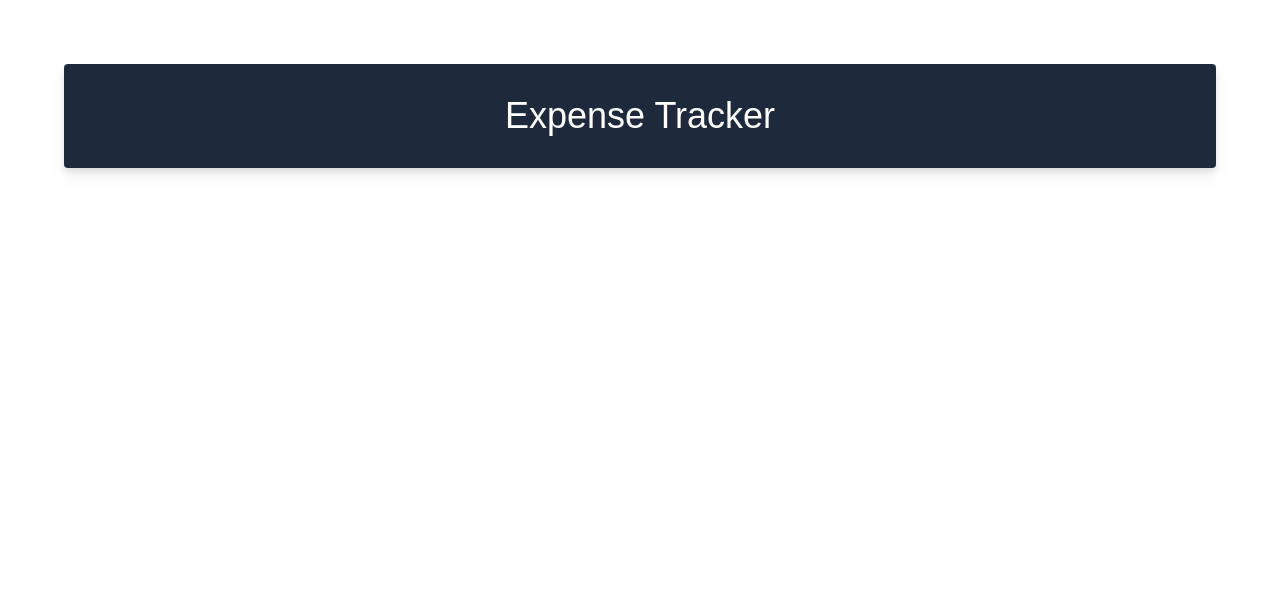
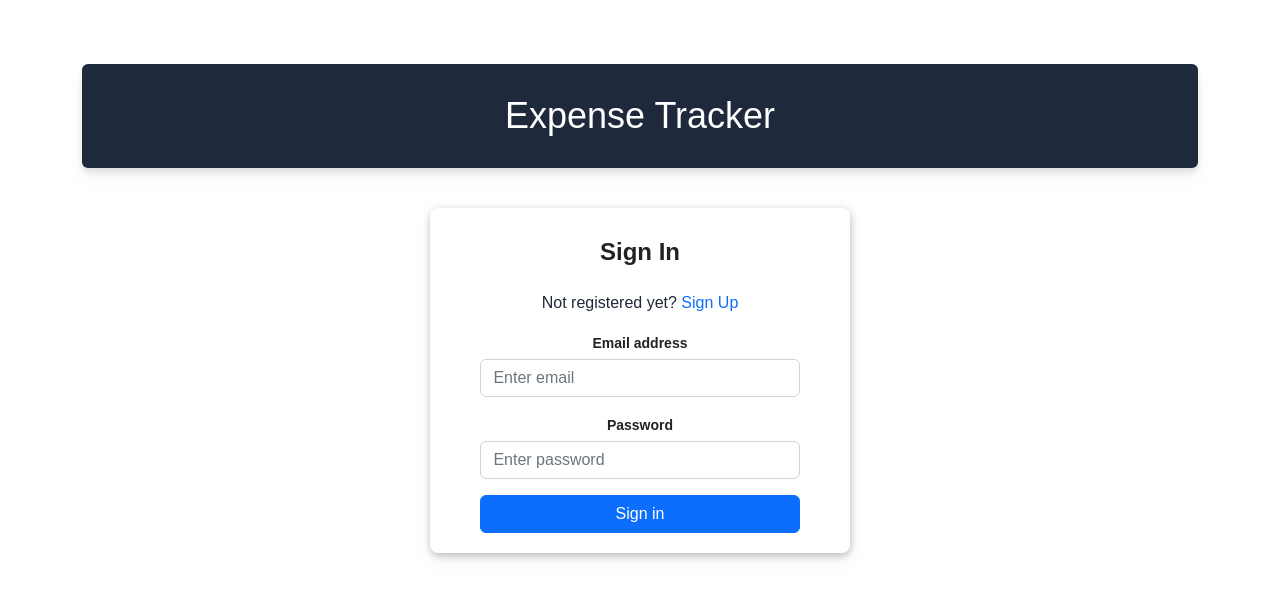
Before and after one commit to ingrid-liu/Small-Side-Project-11-Expense_Tracker_App, a React (Create React App) app in the folder client/: page /login in a window 1280 px wide. Shown: the top 598 px of the page. Built offline with nearby package versions, Linux system fonts and the light colour scheme.

Commit message:
add login page

```diff
--- a/client/package.json
+++ b/client/package.json
@@ -7,6 +7,7 @@
     "@testing-library/jest-dom": "^5.16.5",
     "@testing-library/react": "^13.4.0",
     "@testing-library/user-event": "^13.5.0",
+    "bootstrap": "^5.2.3",
     "boxicons": "^2.1.4",
     "chart.js": "^3.9.1",
     "lodash": "^4.17.21",
--- a/client/src/App.js
+++ b/client/src/App.js
@@ -1,9 +1,9 @@
 // import logo from './logo.svg';
 import "./App.css";
 import Graph from "./components/Graph";
-import Labels from "./components/Labels";
+import Login from "./components/Login";
 import Form from "./components/Form";
-import Calculator from "./components/Calc/Calculator";
+import Calculator from "./components/Calc";
 
 import { BrowserRouter } from "react-router-dom";
 import { Routes, Route } from "react-router";
@@ -27,7 +27,7 @@
                 </div>
               }
             />
-            <Route path="/login" element={<></>} />
+            <Route path="/login" element={<Login />} />
             <Route path="/calc" element={<Calculator />} />
           </Routes>
         </div>
--- /dev/null
+++ b/client/src/components/Login/index.js
@@ -0,0 +1,87 @@
+import React, { useState } from "react";
+import "./login.css";
+import "bootstrap/dist/css/bootstrap.min.css";
+
+export default function (props) {
+  let [authMode, setAuthMode] = useState("signin");
+
+  const changeAuthMode = () => {
+    setAuthMode(authMode === "signin" ? "signup" : "signin");
+  };
+
+  if (authMode === "signin") {
+    return (
+      <div style={{ display: "inline-block" }}>
+        <form className="Auth-form">
+          <div className="Auth-form-content">
+            <h3 className="Auth-form-title">Sign In</h3>
+            <div className="text-center">
+              Not registered yet?{" "}
+              <span className="link-primary" onClick={changeAuthMode}>
+                Sign Up
+              </span>
+            </div>
+            <div className="form-group mt-3">
+              <label>Email address</label>
+              <input
+                type="email"
+                className="form-control mt-1"
+                placeholder="Enter email"
+              />
+            </div>
+            <div className="form-group mt-3">
+              <label>Password</label>
+              <input
+                type="password"
+                className="form-control mt-1"
+                placeholder="Enter password"
+              />
+            </div>
+            <div className="d-grid gap-2 mt-3">
+              <button type="submit" className="btn btn-primary">
+                Sign in
+              </button>
+            </div>
+          </div>
+        </form>
+      </div>
+    );
+  }
+
+  return (
+    <div style={{ display: "inline-block" }}>
+      <form className="Auth-form">
+        <div className="Auth-form-content">
+          <h3 className="Auth-form-title">Sign In</h3>
+          <div className="text-center">
+            Already registered?{" "}
+            <span className="link-primary" onClick={changeAuthMode}>
+              Sign In
+            </span>
+          </div>
+          <div className="form-group mt-3">
+            <label>Email address</label>
+            <input
+              type="email"
+              className="form-control mt-1"
+              placeholder="Email Address"
+            />
+          </div>
+          <div className="form-group mt-3">
+            <label>Password</label>
+            <input
+              type="password"
+              className="form-control mt-1"
+              placeholder="Password"
+            />
+          </div>
+          <div className="d-grid gap-2 mt-3">
+            <button type="submit" className="btn btn-primary">
+              Sign up
+            </button>
+          </div>
+        </div>
+      </form>
+    </div>
+  );
+}
--- /dev/null
+++ b/client/src/components/Login/login.css
@@ -0,0 +1,39 @@
+.App {
+  background-color: white;
+}
+
+.Auth-form-container {
+  display: flex;
+  justify-content: center;
+  align-items: center;
+  width: 100vw;
+  height: 100vh;
+}
+
+.Auth-form {
+  width: 420px;
+  box-shadow: rgb(0 0 0 / 16%) 1px 1px 10px;
+  padding-top: 30px;
+  padding-bottom: 20px;
+  border-radius: 8px;
+  background-color: white;
+}
+
+.Auth-form-content {
+  padding-left: 12%;
+  padding-right: 12%;
+}
+
+.Auth-form-title {
+  text-align: center;
+  margin-bottom: 1em;
+  font-size: 24px;
+  color: rgb(34, 34, 34);
+  font-weight: 800;
+}
+
+label {
+  font-size: 14px;
+  font-weight: 600;
+  color: rgb(34, 34, 34);
+}
```
Also changed, not shown: client/src/components/Calc/index.js (renamed from client/src/components/Calc/Calculator.js), 1 other file (tests, documents, lock files or other folders).
